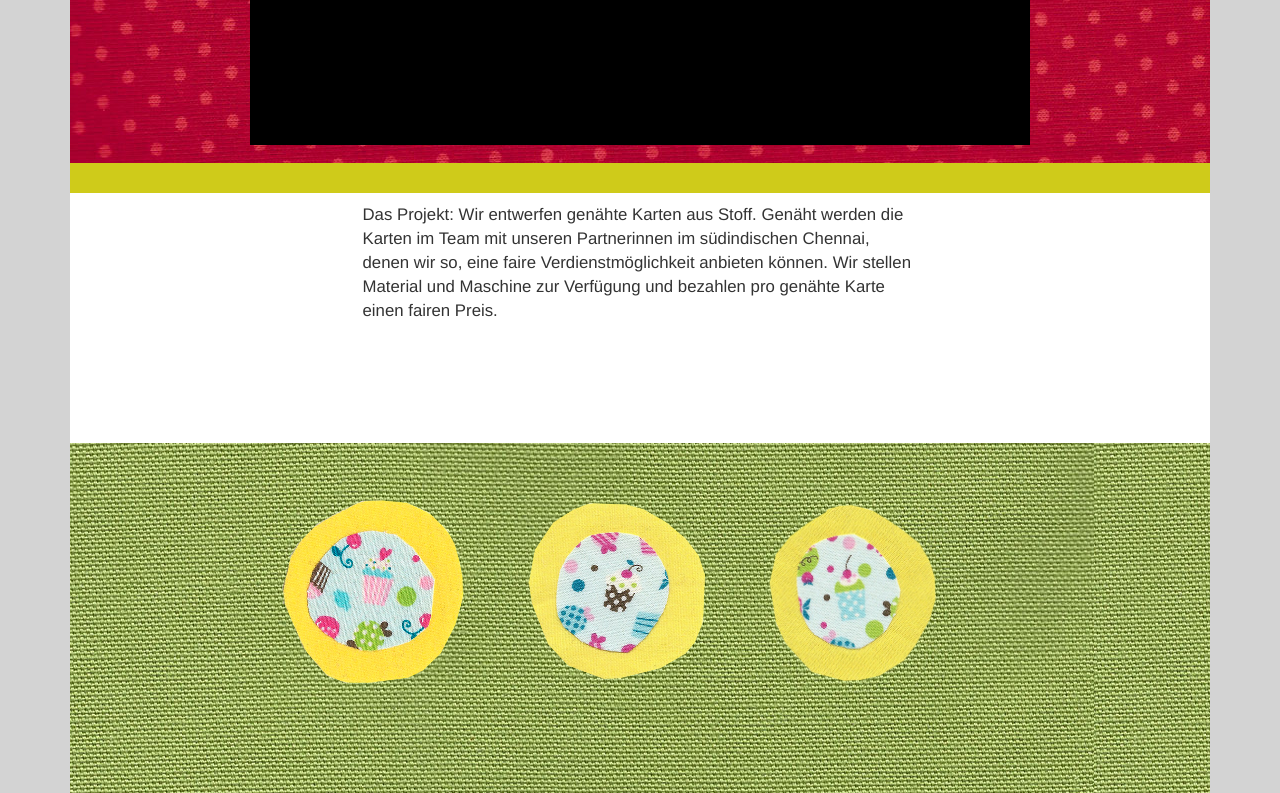
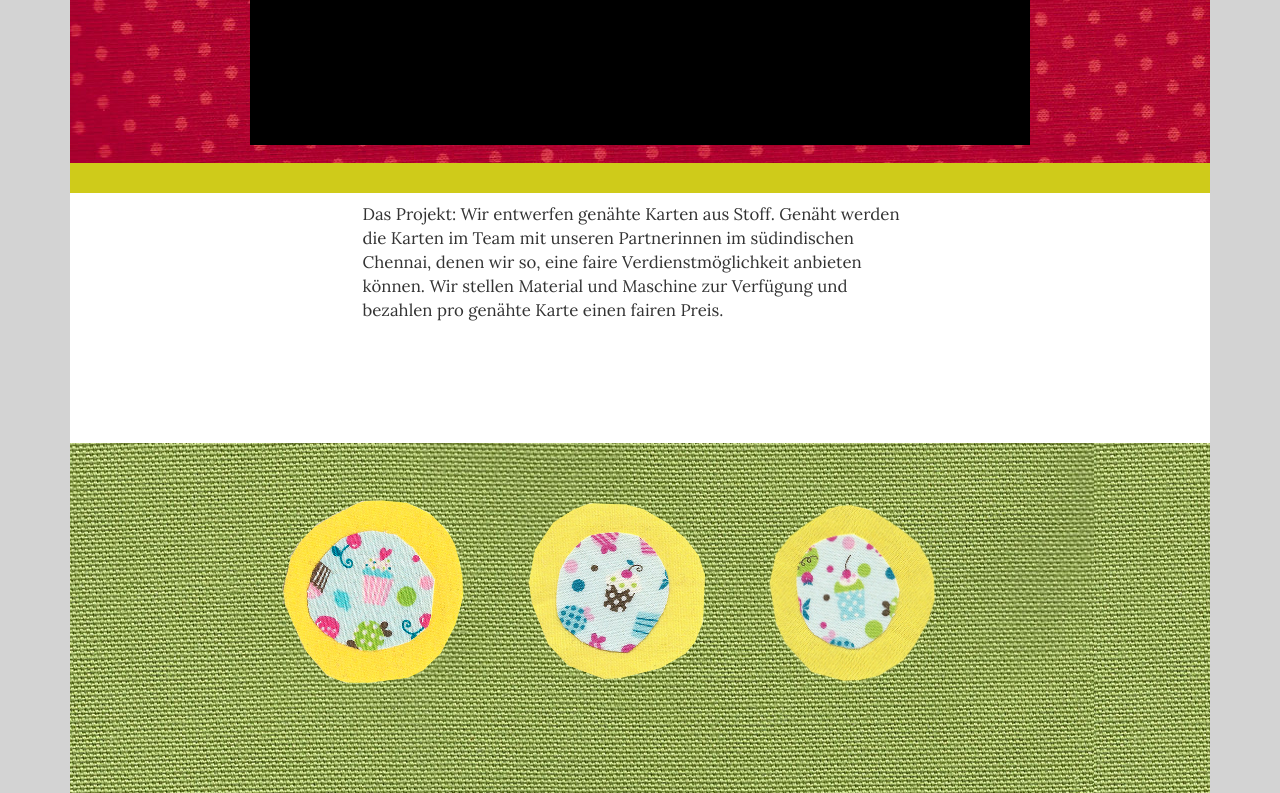
Before and after one commit to dottilotti/web, a website: page dottilottiweb/wwwroot/index.html in a window 1280 px wide. Shown: the part 137-930 px from the top of the page. Drawn offline with nearby package versions, Linux system fonts and the light colour scheme; files that its build step writes are made by us from their sources.

Commit message:
add google-lora to css

```diff
--- a/dottilottiweb/app/content/main.scss
+++ b/dottilottiweb/app/content/main.scss
@@ -1,4 +1,7 @@
 @import "colors";
+body {
+    font-family: 'Lora', serif;
+}
 
 .bodydefinition {
     background-color: lightgrey;
--- a/dottilottiweb/wwwroot/index.html
+++ b/dottilottiweb/wwwroot/index.html
@@ -4,7 +4,7 @@
     <meta charset="utf-8">
     <title>the dots and the lots</title>
     <link href="lib/bootstrap/css/bootstrap.min.css" rel="stylesheet" />
-
+    <link href='http://fonts.googleapis.com/css?family=Lora' rel='stylesheet' type='text/css'>
     <link href="default_theme.min.css" rel="stylesheet">
 </head>
 <body class="bodydefinition">
```
